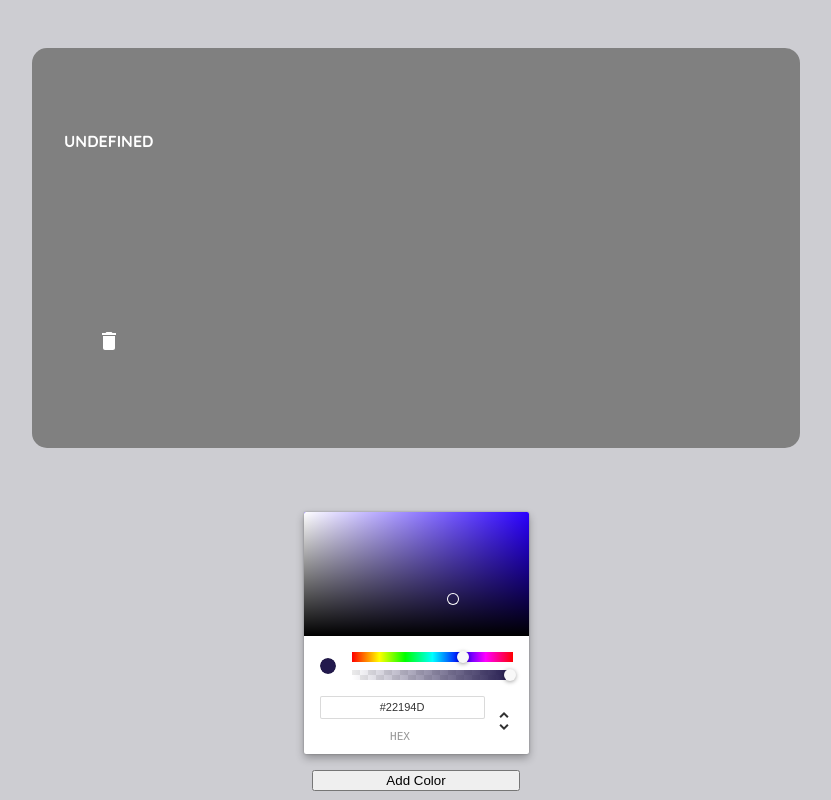
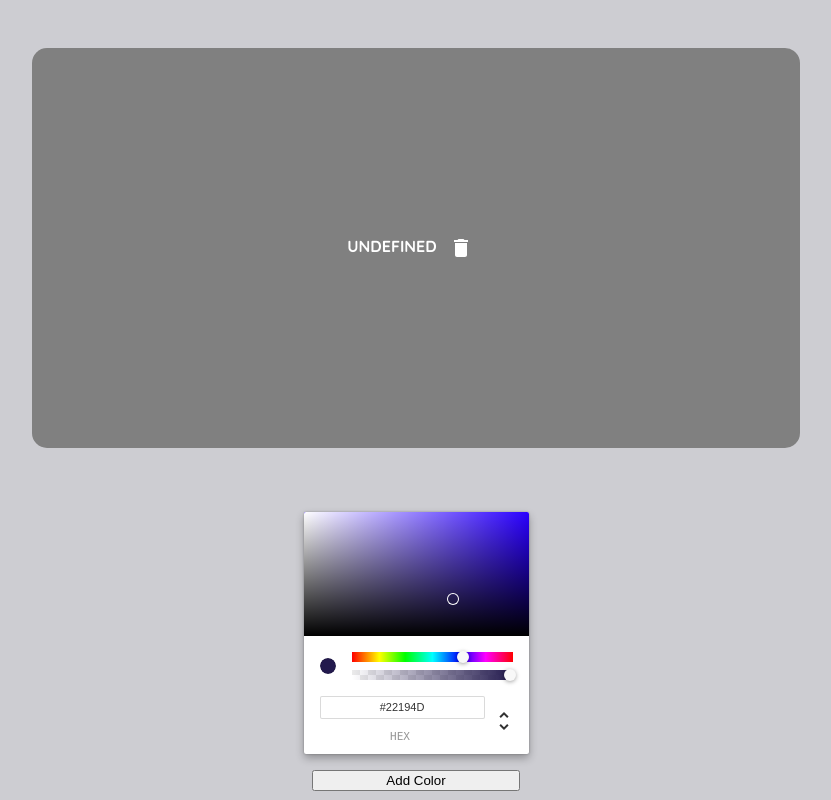
Before and after one commit to OlaFro/React-color-palette-generator, a React (Create React App) app: page / in a window 1280 px wide. Both pictures are taken after a click on the button "Add Color". Shown: the whole page, without its empty margins (224-1055 px from the left). Built offline with nearby package versions, Linux system fonts and the light colour scheme.

Commit message:
color box refractored to separate component before applying drag&drop

```diff
--- a/package.json
+++ b/package.json
@@ -12,6 +12,7 @@
     "react-color-hook": "^1.0.5",
     "react-dom": "^17.0.1",
     "react-scripts": "4.0.0",
+    "react-sortable-hoc": "^1.11.0",
     "uuid": "^8.3.1",
     "web-vitals": "^0.2.4"
   },
--- /dev/null
+++ b/src/DraggableColorBox.js
@@ -0,0 +1,26 @@
+import React from "react";
+import IconButton from "@material-ui/core/IconButton";
+import DeleteIcon from "@material-ui/icons/Delete";
+import styles from "./styles/DraggableColorBoxStyles";
+import { withStyles } from "@material-ui/core/styles";
+
+function DraggableColorBox(props) {
+  const { classes, index, deleteBox, id, color } = props;
+  return (
+    <div className={classes.box} style={{ backgroundColor: color }}>
+      <div>
+        <span>{`${color}`}</span>
+
+        <IconButton aria-label="delete" style={{ color: "white" }}>
+          <DeleteIcon
+            onClick={() => {
+              deleteBox(id);
+            }}
+          />
+        </IconButton>
+      </div>
+    </div>
+  );
+}
+
+export default withStyles(styles)(DraggableColorBox);
--- /dev/null
+++ b/src/DraggableColorList.js
@@ -0,0 +1,6 @@
+import React from "react";
+import { SortableContainer } from "react-sortable-hoc";
+
+export default function DraggableColorList() {
+  return <div></div>;
+}
--- a/src/Palette.js
+++ b/src/Palette.js
@@ -1,7 +1,6 @@
 import React from "react";
 import { withStyles } from "@material-ui/core/styles";
-import IconButton from "@material-ui/core/IconButton";
-import DeleteIcon from "@material-ui/icons/Delete";
+import DraggableColorBox from "./DraggableColorBox";
 import styles from "./styles/PaletteStyles.js";
 
 function Palette(props) {
@@ -10,26 +9,15 @@ function Palette(props) {
     <div>
       <div className={classes.display}>
         {palette.length === 0 && (
-          <span className={classes.info}>ADD COLOR</span>
+          <span className={classes.info}>Add color</span>
         )}
-        {palette.map((elem) => (
-          <div
-            className={classes.box}
-            style={{ backgroundColor: `${elem.color}` }}
-          >
-            <div>
-              <span>{`${elem.color}`}</span>
-            </div>
-            <div>
-              <IconButton aria-label="delete" style={{ color: "white" }}>
-                <DeleteIcon
-                  onClick={() => {
-                    deleteBox(elem.id);
-                  }}
-                />
-              </IconButton>
-            </div>
-          </div>
+        {palette.map((elem, i) => (
+          <DraggableColorBox
+            index={i}
+            deleteBox={deleteBox}
+            id={elem.id}
+            color={elem.color}
+          />
         ))}
       </div>
     </div>
--- /dev/null
+++ b/src/styles/DraggableColorBoxStyles.js
@@ -0,0 +1,13 @@
+export default {
+  box: {
+    flex: "1",
+    height: "100%",
+    display: "flex",
+    flexDirection: "column",
+    color: "white",
+    textTransform: "uppercase",
+    fontFamily: "'Quicksand', monospace",
+    justifyContent: "space-around",
+    alignItems: "space-around",
+  },
+};
--- a/src/styles/PaletteStyles.js
+++ b/src/styles/PaletteStyles.js
@@ -1,16 +1,4 @@
 export default {
-  box: {
-    width: "20%",
-    height: "100%",
-    display: "flex",
-    flexDirection: "column",
-    color: "white",
-    textTransform: "uppercase",
-    fontFamily: "'Quicksand', monospace",
-    justifyContent: "space-around",
-    alignItems: "space-around",
-  },
-
   display: {
     margin: "3rem 0",
     display: "flex",
@@ -30,7 +18,7 @@ export default {
     fontSize: "10em",
     textAlign: "center",
     fontFamily: "'Quicksand', monospace",
-    color: "rgba(255,255,255,0.15)",
+    color: "rgba(255,255,255,0.25)",
     position: "absolute",
     left: "50%",
     top: "25%",
```
Also changed, not shown: 1 other file (tests, documents, lock files or other folders).
